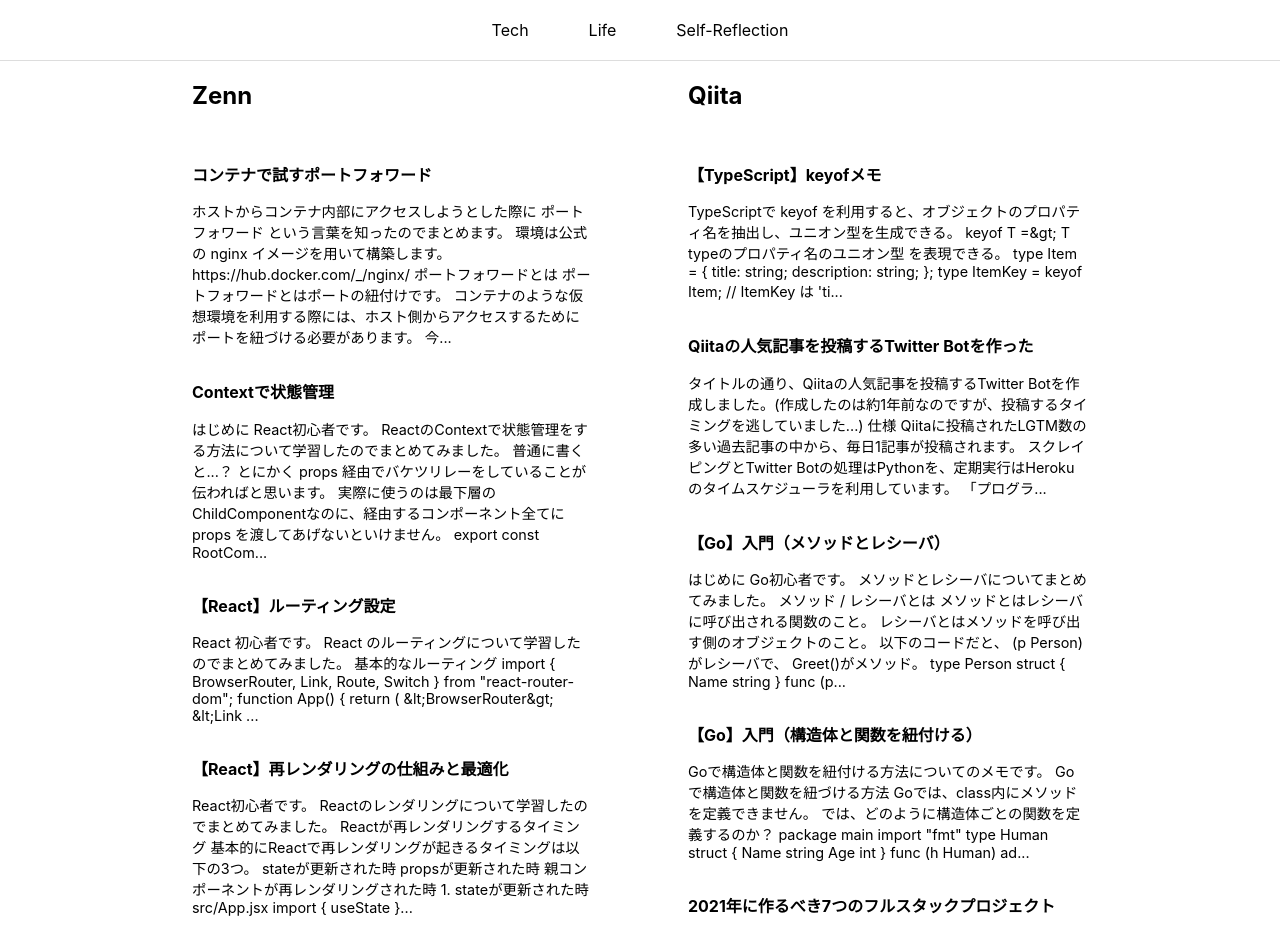
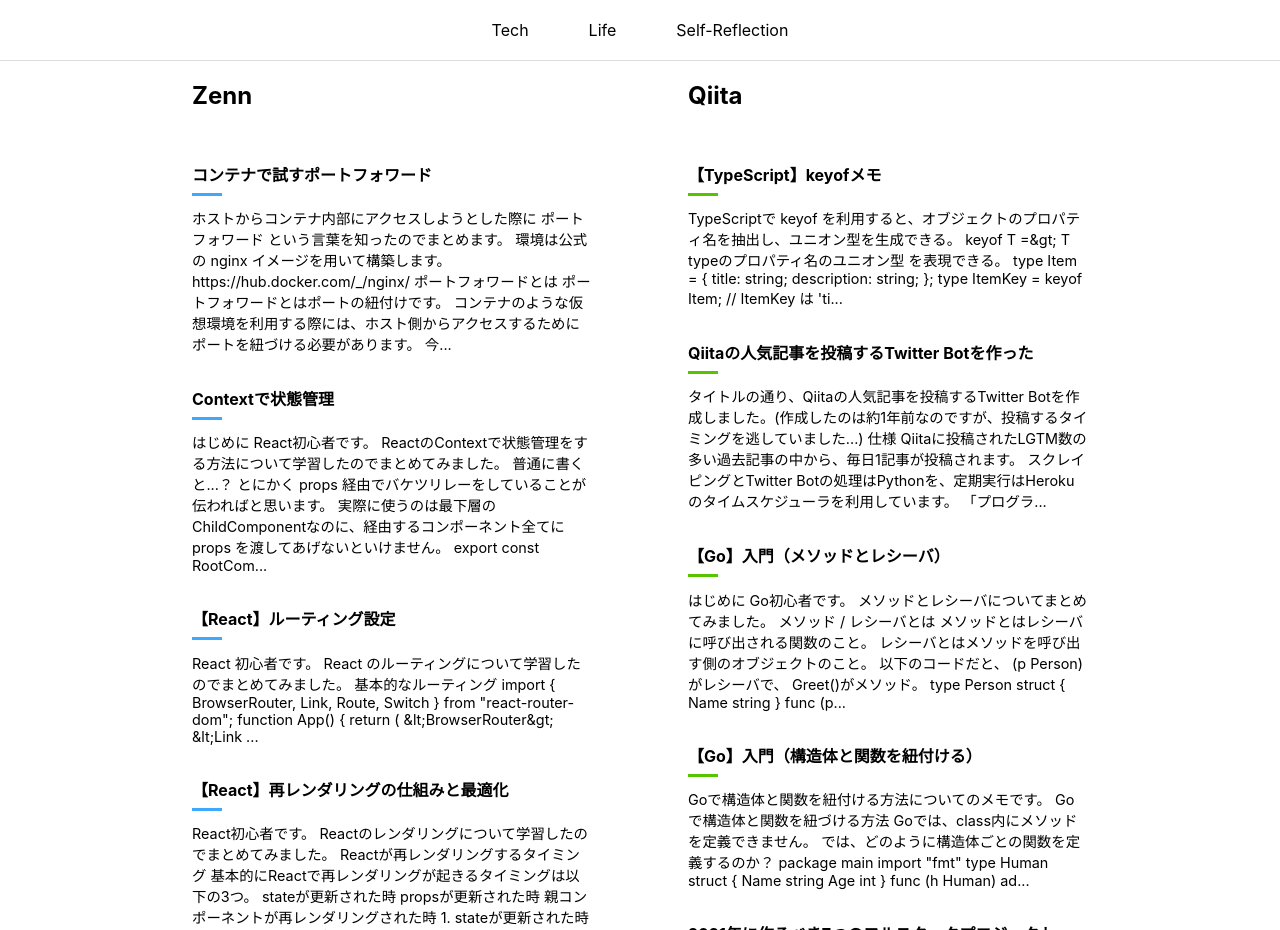
Before and after one commit to Kazuhiro-Mimaki/next-ts-blog, a Next.js app: page /posts/tech in a window 1280 px wide. Built offline with nearby package versions, Linux system fonts and the light colour scheme.

Commit message:
Hover animation

```diff
--- a/components/tech-post/TechPost.module.css
+++ b/components/tech-post/TechPost.module.css
@@ -16,14 +16,60 @@
 }
 
 .article {
+  display: block;
   max-width: 400px;
   margin: 2rem 0;
 }
 
 .title {
-  font-weight: bold;
+  position: relative;
+}
+
+.title::after {
+  content: "";
+  display: block;
+  position: absolute;
+  bottom: -10px;
+  width: 30px;
+  height: 3px;
+  animation-name: fadeOut;
+  animation-duration: 0.5s;
+}
+
+.title:hover::after {
+  width: 60px;
+  animation-name: fadeIn;
+  animation-duration: 0.5s;
+}
+
+.Zenn::after {
+  background-color: #3ea8ff;
+}
+
+.Qiita::after {
+  background-color: #55c500;
 }
 
 .content {
   font-size: 0.9rem;
 }
+
+@keyframes fadeIn {
+  0% {
+    width: 30px;
+  }
+
+  100% {
+    width: 60px;
+  }
+}
+
+@keyframes fadeOut {
+  0% {
+    width: 60px;
+  }
+
+  100% {
+    width: 30px;
+  }
+}
--- a/components/tech-post/TechPost.tsx
+++ b/components/tech-post/TechPost.tsx
@@ -12,12 +12,10 @@
       <h1>{head}</h1>
       <div className={styles.articles}>
         {postList.map((post, index) => (
-          <div className={styles.article}>
-            <a href={post.link} key={index} className={styles.title}>
-              {post.title}
-            </a>
+          <a href={post.link} key={index} className={styles.article}>
+            <h4 className={`${styles.title} ${styles[head]}`}>{post.title}</h4>
             <p className={styles.content}>{post.omittedContent}...</p>
-          </div>
+          </a>
         ))}
       </div>
     </section>
```
